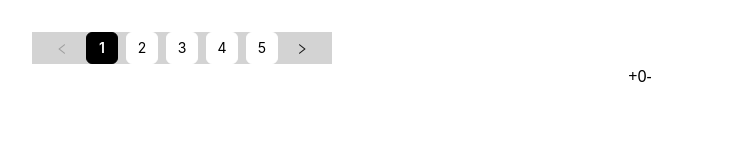
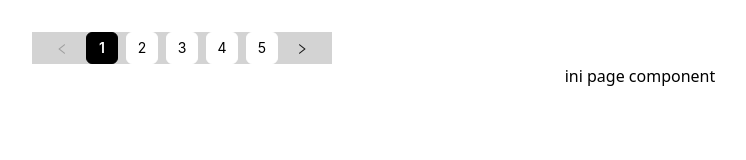
Before and after one commit to WindiAlAzmi/short-story, a React (Vite) app: page / in a window 1280 px wide. Shown: the top 160 px of the page, without its empty margins (0-746 px from the left). Built offline with nearby package versions, Linux system fonts and the light colour scheme.

Commit message:
update home

```diff
--- a/src/pages/Home.jsx
+++ b/src/pages/Home.jsx
@@ -1,29 +1,12 @@
-import { useDispatch, useSelector } from "react-redux";
-import { decrement, increment } from "../features/counterSlice";
 import PaginationComponent from "../components/PaginationComponent";
 
 export default function Home() {
-  const count = useSelector((state) => state.counter.value);
-  const dispatch = useDispatch();
-
 
   return (
     <div>
       <PaginationComponent />
       <div>
-        <button
-          aria-label="Increment value"
-          onClick={() => dispatch(increment())}
-        >
-          +
-        </button>
-        <span>{count}</span>
-        <button
-          aria-label="Decrement value"
-          onClick={() => dispatch(decrement())}
-        >
-          -
-        </button>
+        ini page component
       </div>
     </div>
   );
```
